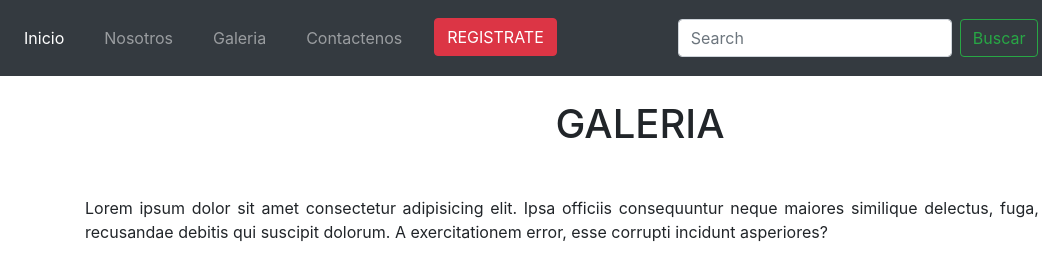
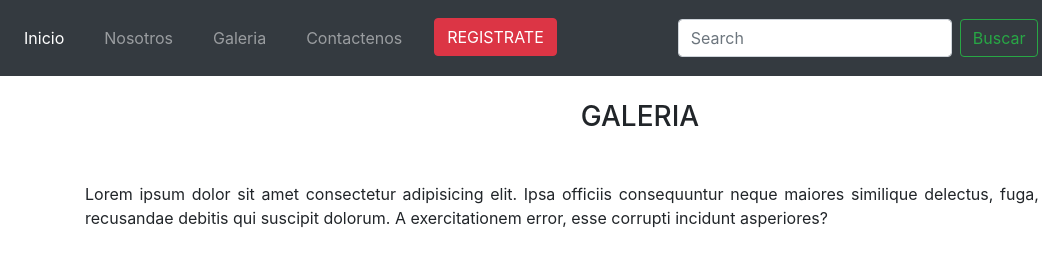
Before and after one commit to KevinPazSanchez/Actividad-Ground-Zero, a plain HTML site: page galeria.html in a window 1280 px wide. Shown: the top 280 px of the page, 0-1042 px from the left. Drawn offline with nearby package versions, Linux system fonts and the light colour scheme.

Commit message:
Se modifica tamaño de letra del titulo galeria

```diff
--- a/galeria.html
+++ b/galeria.html
@@ -57,7 +57,7 @@
     <!-- fin menu -->
     <div id="about" class="container">
         <div class="starter-template">
-            <h1 align="center" class="mb-5">GALERIA</h1>
+            <h3 align="center" class="mb-5">GALERIA</h3>
             <p align="justify">Lorem ipsum dolor sit amet consectetur adipisicing elit. Ipsa officiis consequuntur neque
                 maiores similique delectus, fuga, soluta voluptatibus, recusandae debitis qui suscipit dolorum. A
                 exercitationem error, esse corrupti incidunt asperiores?</p>
```
